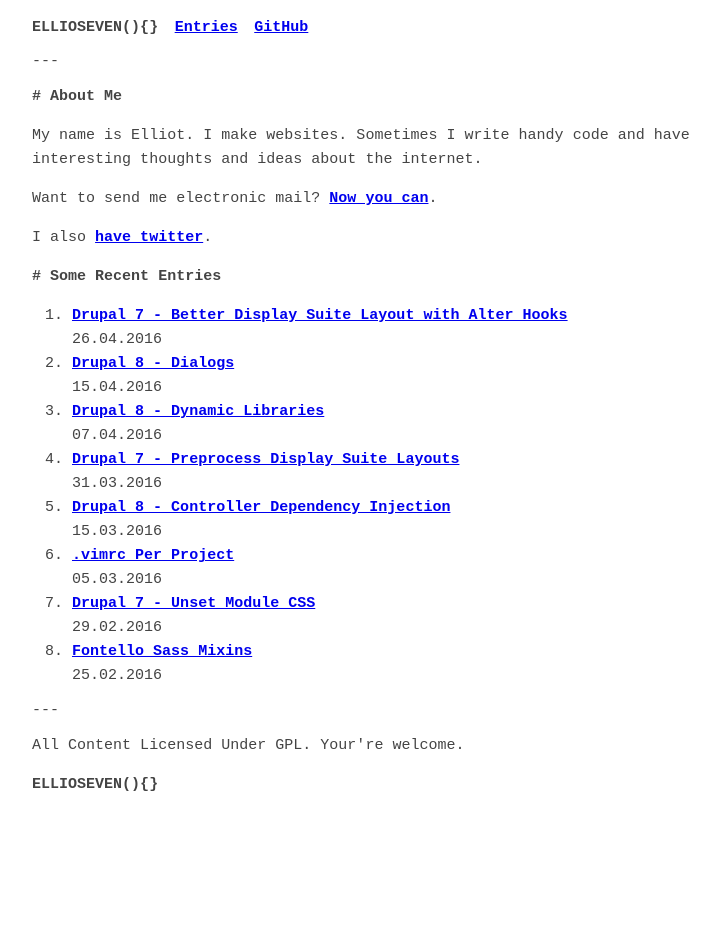
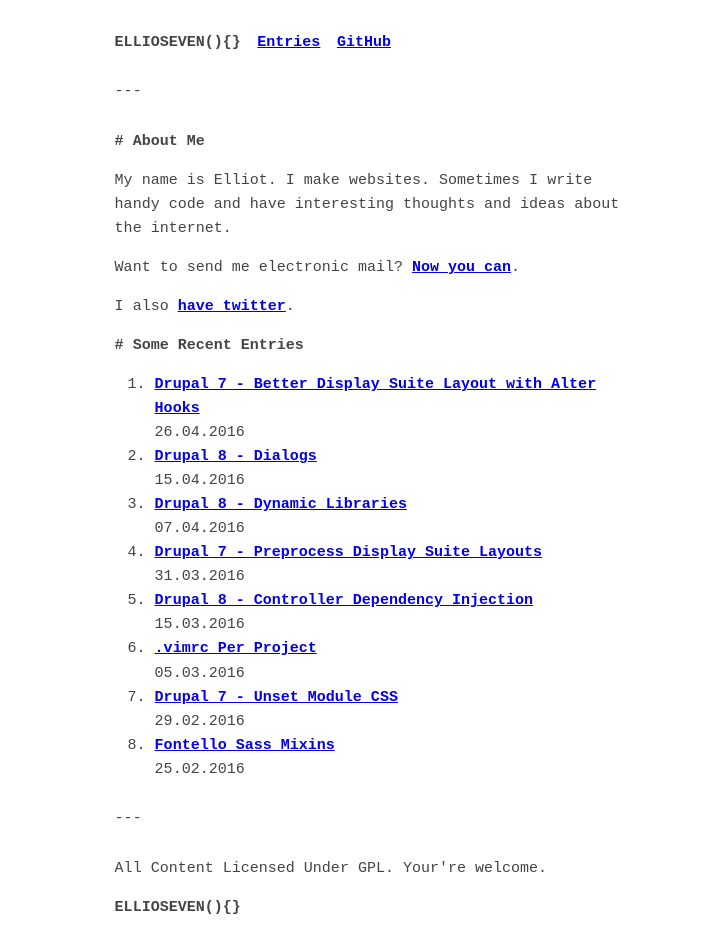
Before and after one commit to ellioseven/ellioseven.github.io, a Jekyll site: the page built from index.md, in a window 1280 px wide. Shown: the whole page, without its empty margins (270-990 px from the left). Built offline with Jekyll 4.4.1, drawn with Linux system fonts in a browser that asks for light colours; before the commit the page ends 900 px from its top, so only the background shows below that.

Commit message:
Change container widths and code margins

```diff
--- a/css/theme.css
+++ b/css/theme.css
@@ -139,8 +139,8 @@ footer[role="contentinfo"],
 header[role="banner"] + hr,
 main[role="main"] + hr,
 footer[role="contentinfo"] + hr {
-    max-width: 45em;
-    margin: 1em auto;
+    max-width: 34em;
+    margin: 2em auto;
     padding-left: 1em;
     padding-right: 1em;
 }
@@ -182,6 +182,12 @@ nav a {
     margin-top: 1em;
     margin-bottom: 1em;
     font-size: 95%;
+}
+
+@media (min-width: 50em) {
+    .highlight {
+        margin: 2em -20%;
+    }
 }
 
 .highlight pre {
```
